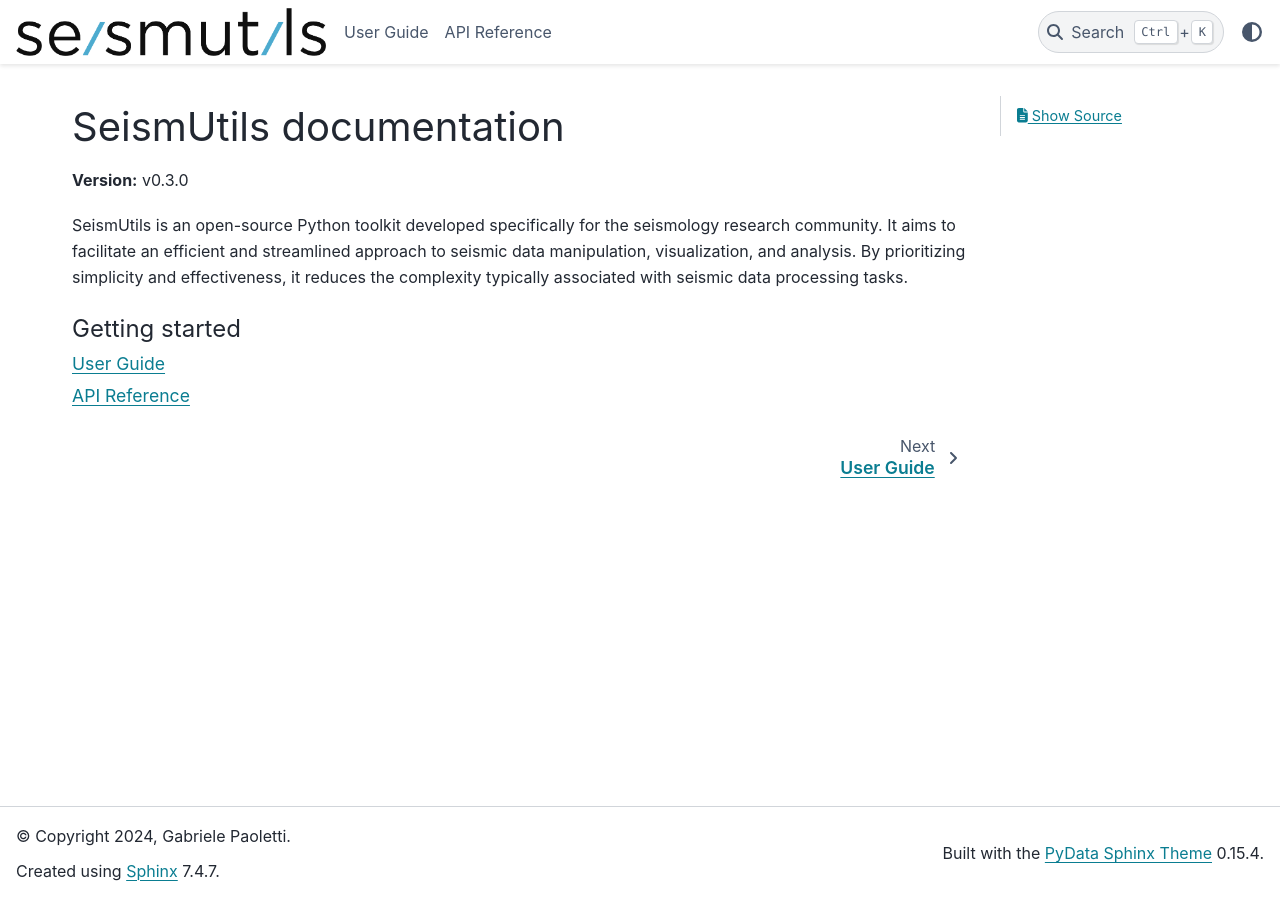
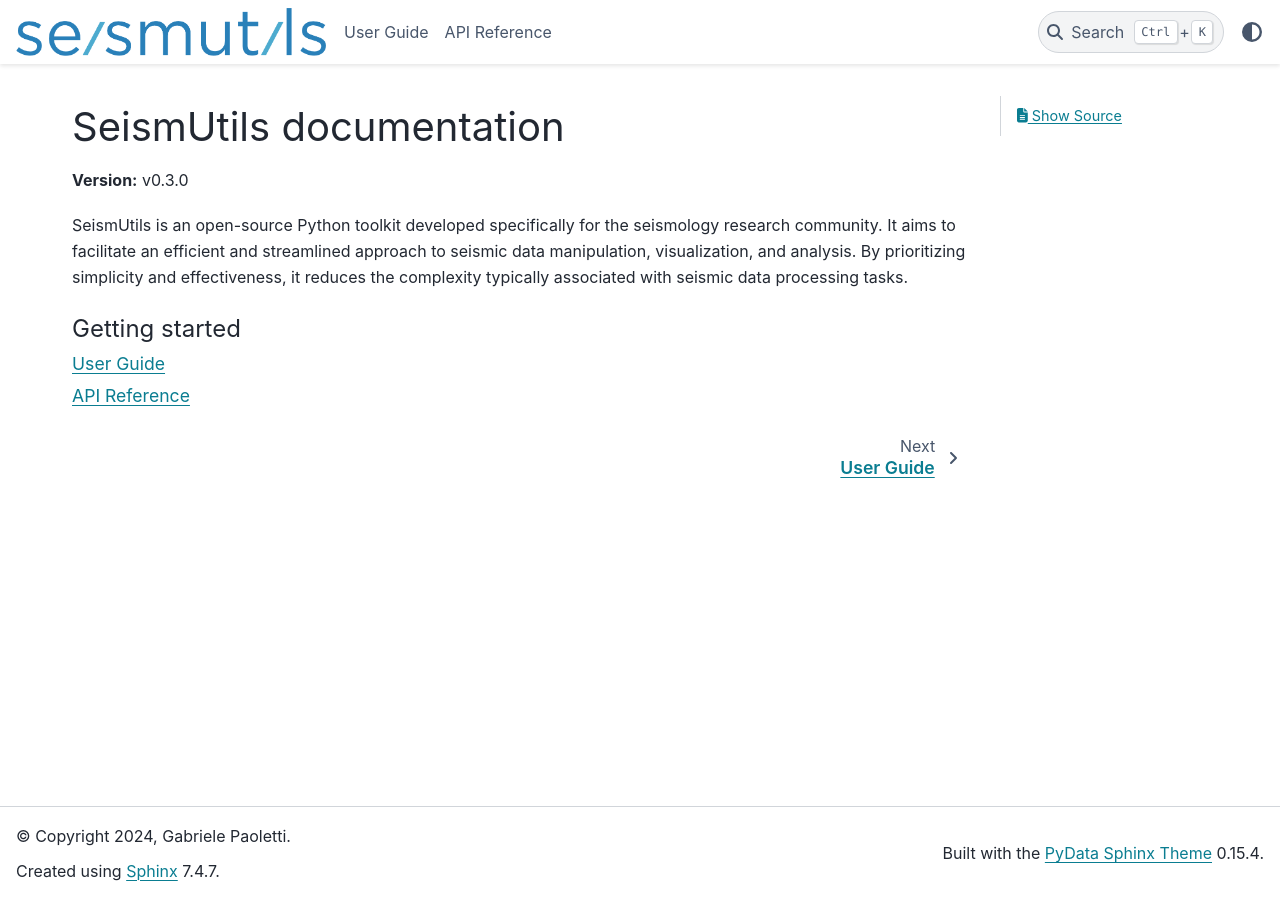
Before and after one commit to gabrielepaoletti/seismutils, a Sphinx documentation site: the page built from docs/source/index.rst, in a window 1280 px wide. Built offline with Sphinx 7.4.7 and the PyData theme 0.15.4, drawn with Linux system fonts in a browser that asks for light colours.

Commit message:
Updated documentation

```diff
--- /dev/null
+++ b/docs/source/_static/logo_size.css
@@ -0,0 +1,4 @@
+.wy-nav-content-wrap .wy-nav-top .sphinxsidebarwrapper img.logo {
+    height: 60px; /* Adjust the height to your preference */
+    width: auto; /* This will maintain the aspect ratio */
+}
--- a/docs/source/conf.py
+++ b/docs/source/conf.py
@@ -69,12 +69,12 @@ html_static_path = ['_static']
 
 html_theme_options = {
    'logo': {
-      'image_light': '_static/logos/seismutils_logo_dark.png',
+      'image_light': '_static/logos/seismutils_logo_color.png',
       'image_dark': '_static/logos/seismutils_logo_light.png',
    }
 }
 
 # Ass custom CSS files
 html_css_files = [
-
+    'logo_size.css'
 ]
```
